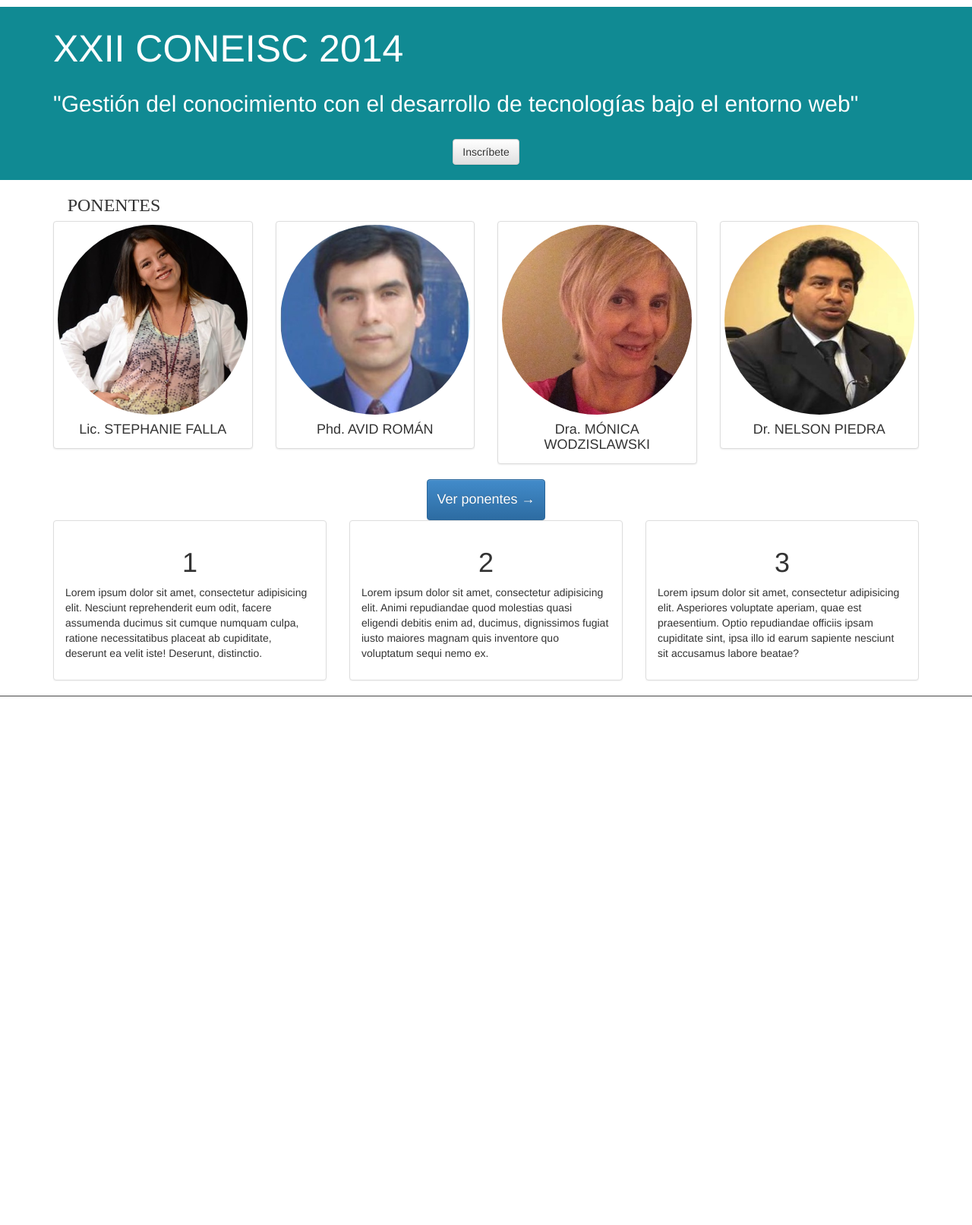
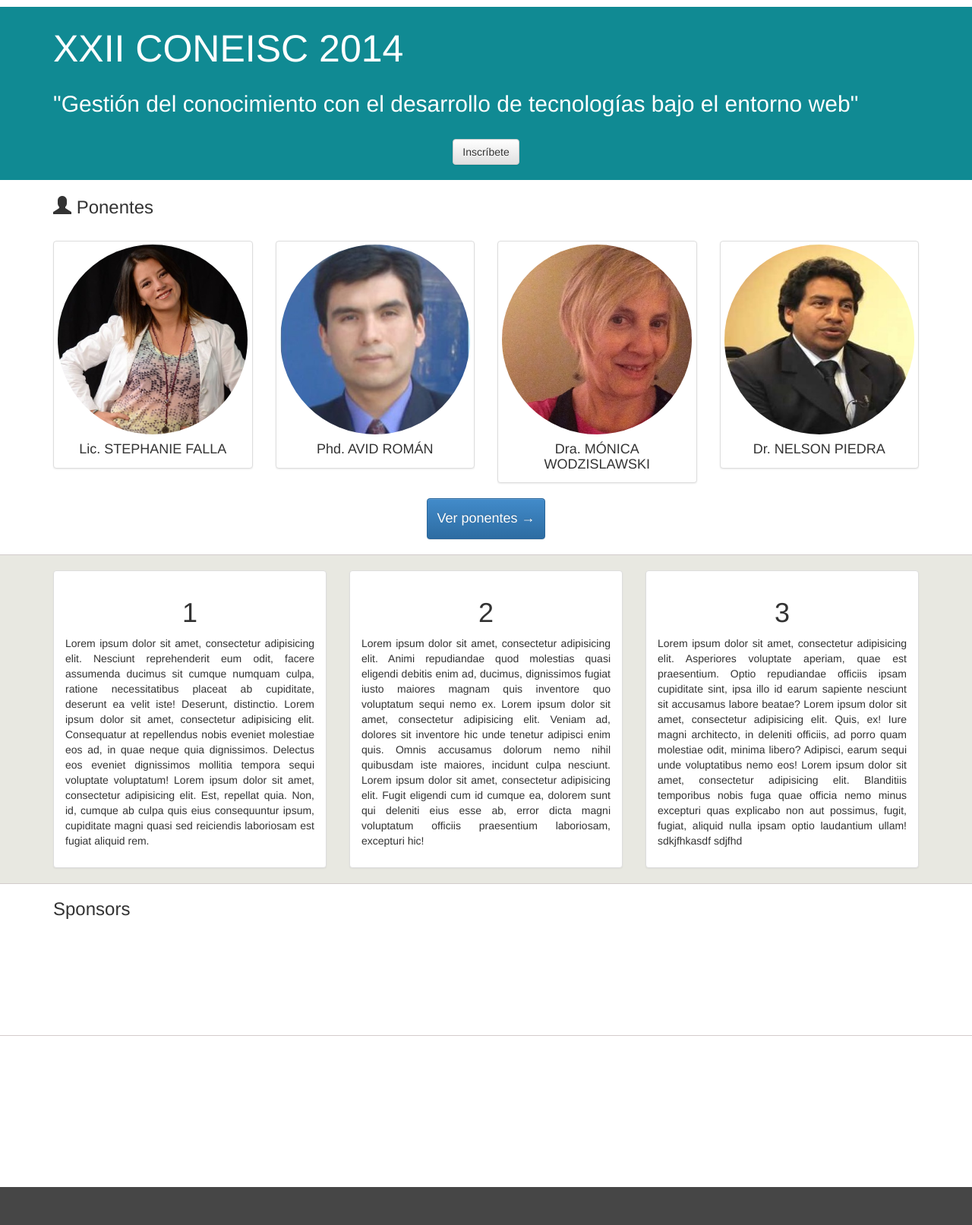
Before and after one commit to jhonazsh/coneisc, a PHP site: page / in a window 1280 px wide. Shown: the part 51-1664 px from the top of the page at 76% size. Before the commit the page ends 968 px from the top, so only its background shows below. Run offline with PHP 8.4, Linux system fonts and the light colour scheme; some web fonts are replaced.

Commit message:
nuevos cambios

```diff
--- a/css/webplatform.css
+++ b/css/webplatform.css
@@ -6,12 +6,35 @@ body
 
 
 /* Bloque jhonazsh */
-.contenido-tematico{
-	border-bottom: 1px solid #464646;
+.centrar{
+	text-align: center;
 }
 
-.centrar{
-	text-align: center;
+.temas{
+	text-align: justify;
+}
+
+.contenido-tematico, .sponsor, .otros{
+	border-top: 1px solid #D3CCCC;
+}
+
+.contenido-tematico{
+	background-color: rgb(232, 232, 225);
+}
+
+.otros{
+	background-color: white;
+	height: 200px;
+}
+
+.sponsor{
+	background-color: white;
+	height: 200px;
+}
+
+.footer{
+	height: 50px;
+	background-color: #464646;
 }
 
 /*CESAR*/
--- a/index.html
+++ b/index.html
@@ -52,7 +52,7 @@
     <!-- blok de ponentes+*************-->
    	<section>
    		<div class="container">
-   			<h3 class="glyphicon glyphicon-user">PONENTES</h3>
+   			<h3><span class="glyphicon glyphicon-user"></span> Ponentes </h3>
    			<br>
    			<div class="row">
    				<div class="col-xs-6 col-sm-4 col-md-3">
@@ -85,19 +85,21 @@
    				<a href="" class="btn btn-primary"><h4>Ver ponentes &rarr;</h4></a>
    			</div>
    		</div>
+   		<br>
    	</section>
     <!-- blok de ponentes**************-->
 
     <!-- Bloque Jhonazsh -->
 
-	<div class="contenido-tematico">
+	<section class="contenido-tematico">
+		<br>
 		<div class="container">
 			<div class="row">
 				<div class="col-md-4">
 					<div class="panel panel-default">
 		  				<div class="panel-body">
 		  					<h1 class="centrar">1</h1>
-		    				<p>Lorem ipsum dolor sit amet, consectetur adipisicing elit. Nesciunt reprehenderit eum odit, facere assumenda ducimus sit cumque numquam culpa, ratione necessitatibus placeat ab cupiditate, deserunt ea velit iste! Deserunt, distinctio.</p>
+		    				<p class="temas">Lorem ipsum dolor sit amet, consectetur adipisicing elit. Nesciunt reprehenderit eum odit, facere assumenda ducimus sit cumque numquam culpa, ratione necessitatibus placeat ab cupiditate, deserunt ea velit iste! Deserunt, distinctio. Lorem ipsum dolor sit amet, consectetur adipisicing elit. Consequatur at repellendus nobis eveniet molestiae eos ad, in quae neque quia dignissimos. Delectus eos eveniet dignissimos mollitia tempora sequi voluptate voluptatum! Lorem ipsum dolor sit amet, consectetur adipisicing elit. Est, repellat quia. Non, id, cumque ab culpa quis eius consequuntur ipsum, cupiditate magni quasi sed reiciendis laboriosam est fugiat aliquid rem.</p>
 		  				</div>
 					</div>
 				</div>
@@ -105,7 +107,7 @@
 					<div class="panel panel-default">
 		  				<div class="panel-body">
 		  					<h1 class="centrar">2</h1>
-		    				<p>Lorem ipsum dolor sit amet, consectetur adipisicing elit. Animi repudiandae quod molestias quasi eligendi debitis enim ad, ducimus, dignissimos fugiat iusto maiores magnam quis inventore quo voluptatum sequi nemo ex.</p>
+		    				<p class="temas">Lorem ipsum dolor sit amet, consectetur adipisicing elit. Animi repudiandae quod molestias quasi eligendi debitis enim ad, ducimus, dignissimos fugiat iusto maiores magnam quis inventore quo voluptatum sequi nemo ex. Lorem ipsum dolor sit amet, consectetur adipisicing elit. Veniam ad, dolores sit inventore hic unde tenetur adipisci enim quis. Omnis accusamus dolorum nemo nihil quibusdam iste maiores, incidunt culpa nesciunt. Lorem ipsum dolor sit amet, consectetur adipisicing elit. Fugit eligendi cum id cumque ea, dolorem sunt qui deleniti eius esse ab, error dicta magni voluptatum officiis praesentium laboriosam, excepturi hic!</p>
 		  				</div>
 					</div>
 				</div>
@@ -113,14 +115,28 @@
 					<div class="panel panel-default">
 		  				<div class="panel-body">
 		  					<h1 class="centrar">3</h1>
-		    				<p>Lorem ipsum dolor sit amet, consectetur adipisicing elit. Asperiores voluptate aperiam, quae est praesentium. Optio repudiandae officiis ipsam cupiditate sint, ipsa illo id earum sapiente nesciunt sit accusamus labore beatae?</p>
+		    				<p class="temas">Lorem ipsum dolor sit amet, consectetur adipisicing elit. Asperiores voluptate aperiam, quae est praesentium. Optio repudiandae officiis ipsam cupiditate sint, ipsa illo id earum sapiente nesciunt sit accusamus labore beatae? Lorem ipsum dolor sit amet, consectetur adipisicing elit. Quis, ex! Iure magni architecto, in deleniti officiis, ad porro quam molestiae odit, minima libero? Adipisci, earum sequi unde voluptatibus nemo eos! Lorem ipsum dolor sit amet, consectetur adipisicing elit. Blanditiis temporibus nobis fuga quae officia nemo minus excepturi quas explicabo non aut possimus, fugit, fugiat, aliquid nulla ipsam optio laudantium ullam! sdkjfhkasdf sdjfhd</p>
 		  				</div>
 					</div>
 				</div>
 			</div>
 		</div>
 
-	</div>
+	</section>
+
+	<section class="sponsor">
+		<div class="container">
+			<h3>Sponsors</h3>
+		</div>
+	</section>
+
+	<section class="otros">
+
+	</section>
+
+	<footer class="footer">
+
+	</footer>
 
     <!-- *** -->
 
```
Also changed, not shown: fonts/glyphicons-halflings-regular.ttf (added), fonts/glyphicons-halflings-regular.woff (added), 2 other files.
